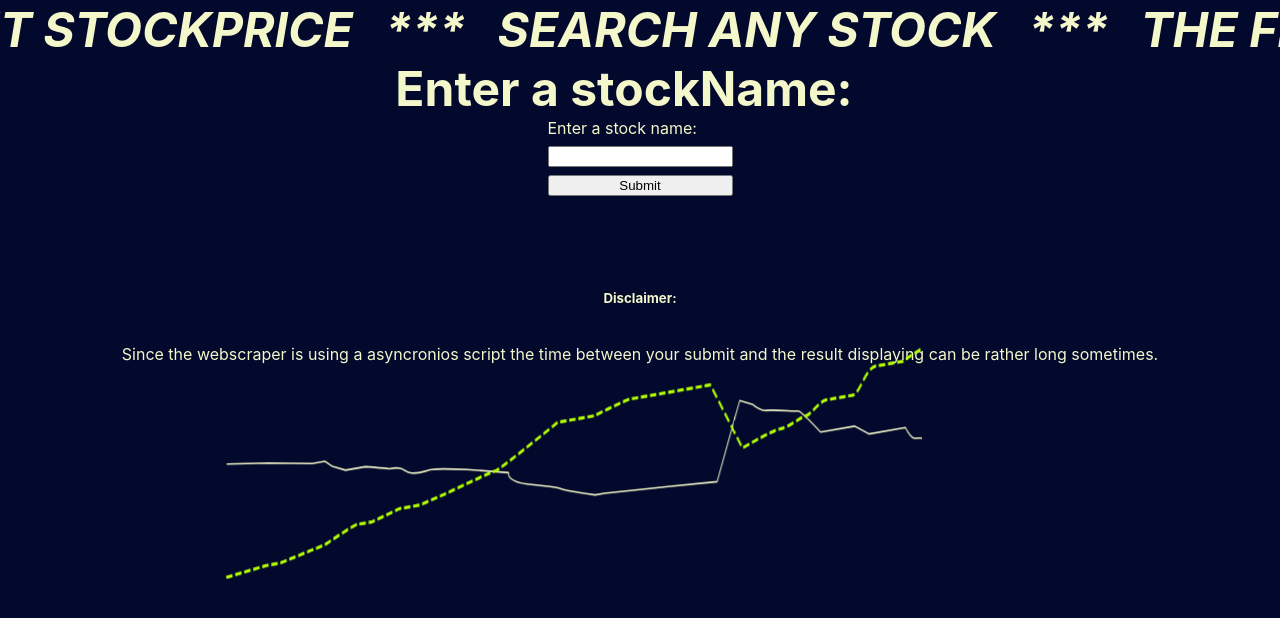
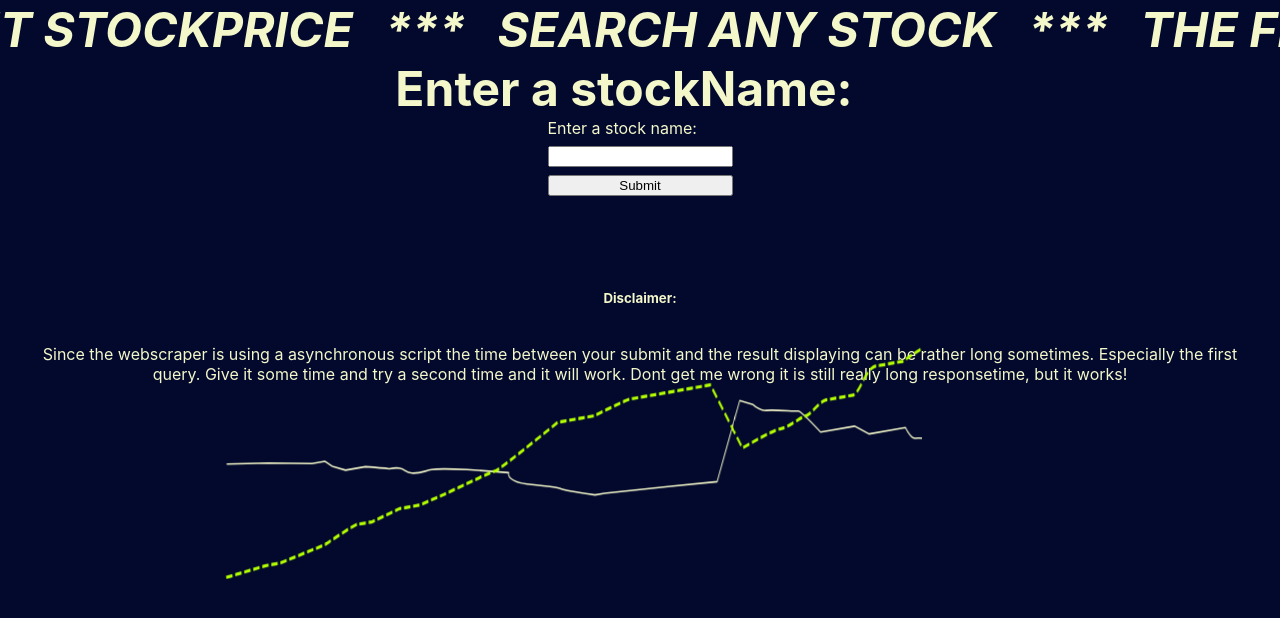
Before and after one commit to HannesAlexandersson/FinanceApp, a React (Vite) app in the folder finance-app/: page / in a window 1280 px wide. Shown: the top 618 px of the page. Built offline with nearby package versions, Linux system fonts and the light colour scheme.

Commit message:
Update App.jsx

```diff
--- a/finance-app/src/App.jsx
+++ b/finance-app/src/App.jsx
@@ -42,7 +42,7 @@ function App() {
       </div>
       <div className='disclaimer'>
         <h5>Disclaimer:</h5>
-        <p>Since the webscraper is using a asyncronios script the time between your submit and the result displaying can be rather long sometimes.</p>
+        <p>Since the webscraper is using a asynchronous script the time between your submit and the result displaying can be rather long sometimes. Especially the first query. Give it some time and try a second time and it will work. Dont get me wrong it is still really long responsetime, but it works!</p>
       </div>
       </div>
 
```
